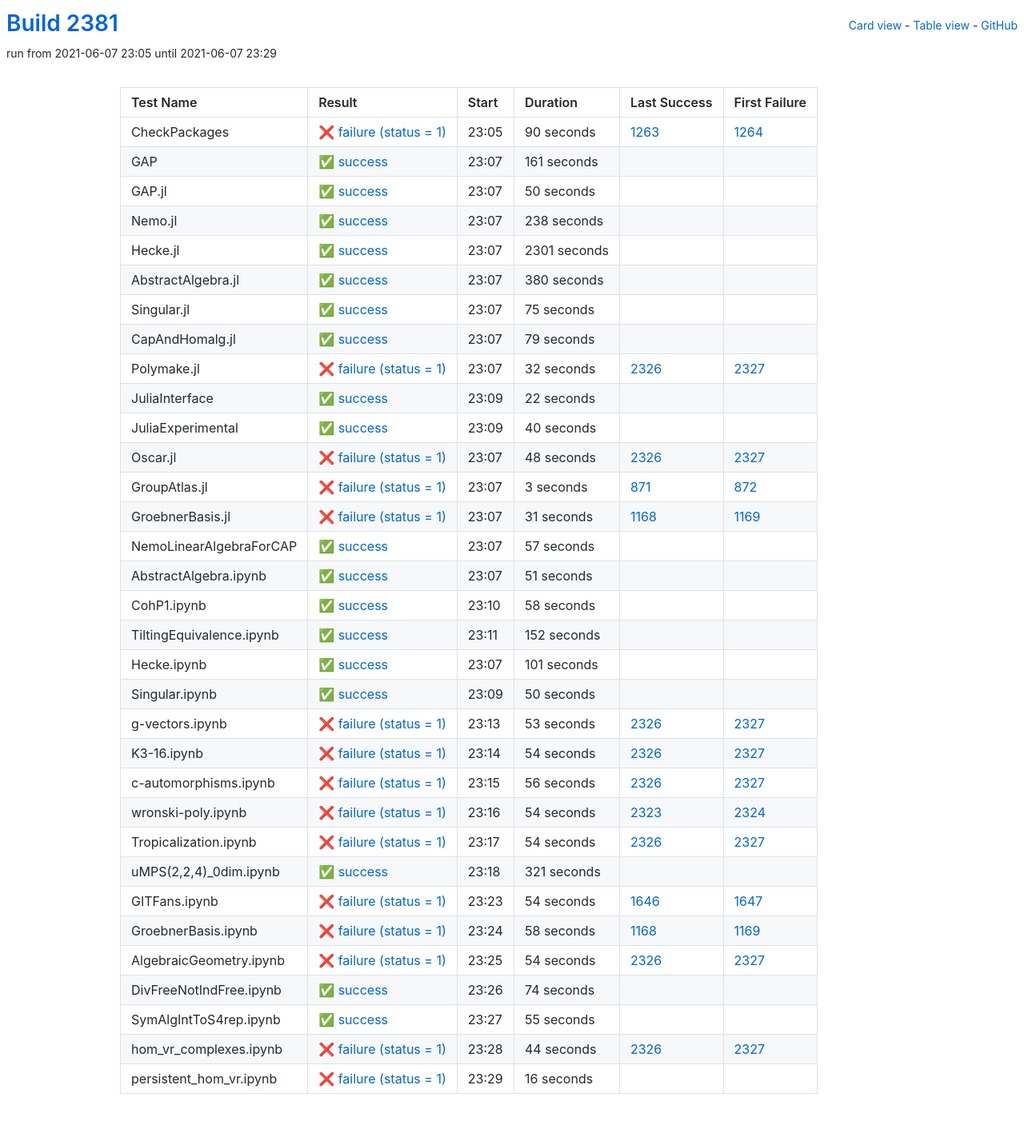
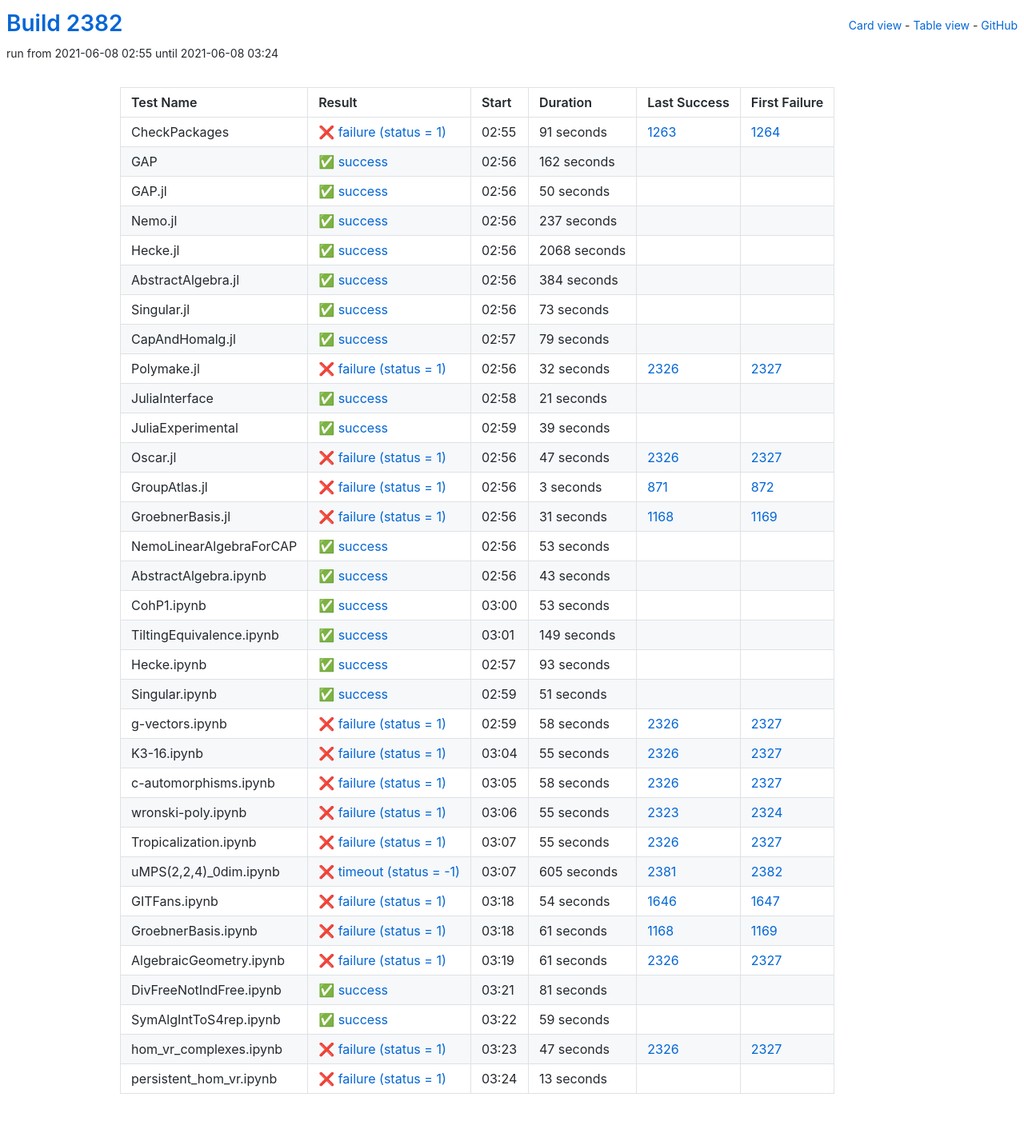
Before and after one commit to oscar-system/oscar-ci-status-stable, a Jekyll site: the page built from table.html, in a window 1280 px wide. Shown: the whole page at 80% size. Built offline with Jekyll 4.4.1, drawn with Linux system fonts in a browser that asks for light colours.

Commit message:
Build #2382

```diff
--- a/_data/ci.yml
+++ b/_data/ci.yml
@@ -1,6 +1,6 @@
 ---
-build: 2381
-build_url: https://oscarci.mathematik.uni-kl.de/job/oscar-stable/2381/
+build: 2382
+build_url: https://oscarci.mathematik.uni-kl.de/job/oscar-stable/2382/
 job: oscar-stable
 organization: oscar-system
 repo: oscar-ci-status-stable
@@ -8,32 +8,32 @@ repourl: https://github.com/oscar-system/oscar-ci-status-stable
 tests:
 - name: CheckPackages
   id: checkpackages
-  log: https://oscarci.mathematik.uni-kl.de/job/oscar-stable/2381/artifact/logs/build-2381/CheckPackages.log
-  start: 2021-06-07 23:05
+  log: https://oscarci.mathematik.uni-kl.de/job/oscar-stable/2382/artifact/logs/build-2382/CheckPackages.log
+  start: 2021-06-08 02:55
   success: false
   exitcode: 1
   status: failure
-  duration: 90
+  duration: 91
   last_success: 1263
   last_success_url: https://oscarci.mathematik.uni-kl.de/job/oscar-stable/1263/
   first_failure: 1264
   first_failure_url: https://oscarci.mathematik.uni-kl.de/job/oscar-stable/1264/
 - name: GAP
   id: gap
-  log: https://oscarci.mathematik.uni-kl.de/job/oscar-stable/2381/artifact/logs/build-2381/GAP.log
-  start: 2021-06-07 23:07
+  log: https://oscarci.mathematik.uni-kl.de/job/oscar-stable/2382/artifact/logs/build-2382/GAP.log
+  start: 2021-06-08 02:56
   success: true
   exitcode: 0
   status: success
-  duration: 161
+  duration: 162
   last_success: false
   last_success_url:
   first_failure: false
   first_failure_url:
 - name: GAP.jl
   id: gap-jl
-  log: https://oscarci.mathematik.uni-kl.de/job/oscar-stable/2381/artifact/logs/build-2381/GAP.jl.log
-  start: 2021-06-07 23:07
+  log: https://oscarci.mathematik.uni-kl.de/job/oscar-stable/2382/artifact/logs/build-2382/GAP.jl.log
+  start: 2021-06-08 02:56
   success: true
   exitcode: 0
   status: success
@@ -44,56 +44,56 @@ tests:
   first_failure_url:
 - name: Nemo.jl
   id: nemo-jl
-  log: https://oscarci.mathematik.uni-kl.de/job/oscar-stable/2381/artifact/logs/build-2381/Nemo.jl.log
-  start: 2021-06-07 23:07
+  log: https://oscarci.mathematik.uni-kl.de/job/oscar-stable/2382/artifact/logs/build-2382/Nemo.jl.log
+  start: 2021-06-08 02:56
   success: true
   exitcode: 0
   status: success
-  duration: 238
+  duration: 237
   last_success: false
   last_success_url:
   first_failure: false
   first_failure_url:
 - name: Hecke.jl
   id: hecke-jl
-  log: https://oscarci.mathematik.uni-kl.de/job/oscar-stable/2381/artifact/logs/build-2381/Hecke.jl.log
-  start: 2021-06-07 23:07
+  log: https://oscarci.mathematik.uni-kl.de/job/oscar-stable/2382/artifact/logs/build-2382/Hecke.jl.log
+  start: 2021-06-08 02:56
   success: true
   exitcode: 0
   status: success
-  duration: 2301
+  duration: 2068
   last_success: false
   last_success_url:
   first_failure: false
   first_failure_url:
 - name: AbstractAlgebra.jl
   id: abstractalgebra-jl
-  log: https://oscarci.mathematik.uni-kl.de/job/oscar-stable/2381/artifact/logs/build-2381/AbstractAlgebra.jl.log
-  start: 2021-06-07 23:07
+  log: https://oscarci.mathematik.uni-kl.de/job/oscar-stable/2382/artifact/logs/build-2382/AbstractAlgebra.jl.log
+  start: 2021-06-08 02:56
   success: true
   exitcode: 0
   status: success
-  duration: 380
+  duration: 384
   last_success: false
   last_success_url:
   first_failure: false
   first_failure_url:
 - name: Singular.jl
   id: singular-jl
-  log: https://oscarci.mathematik.uni-kl.de/job/oscar-stable/2381/artifact/logs/build-2381/Singular.jl.log
-  start: 2021-06-07 23:07
+  log: https://oscarci.mathematik.uni-kl.de/job/oscar-stable/2382/artifact/logs/build-2382/Singular.jl.log
+  start: 2021-06-08 02:56
   success: true
   exitcode: 0
   status: success
-  duration: 75
+  duration: 73
   last_success: false
   last_success_url:
   first_failure: false
   first_failure_url:
 - name: CapAndHomalg.jl
   id: capandhomalg-jl
-  log: https://oscarci.mathematik.uni-kl.de/job/oscar-stable/2381/artifact/logs/build-2381/CapAndHomalg.jl.log
-  start: 2021-06-07 23:07
+  log: https://oscarci.mathematik.uni-kl.de/job/oscar-stable/2382/artifact/logs/build-2382/CapAndHomalg.jl.log
+  start: 2021-06-08 02:57
   success: true
   exitcode: 0
   status: success
@@ -104,8 +104,8 @@ tests:
   first_failure_url:
 - name: Polymake.jl
   id: polymake-jl
-  log: https://oscarci.mathematik.uni-kl.de/job/oscar-stable/2381/artifact/logs/build-2381/Polymake.jl.log
-  start: 2021-06-07 23:07
+  log: https://oscarci.mathematik.uni-kl.de/job/oscar-stable/2382/artifact/logs/build-2382/Polymake.jl.log
+  start: 2021-06-08 02:56
   success: false
   exitcode: 1
   status: failure
@@ -116,44 +116,44 @@ tests:
   first_failure_url: https://oscarci.mathematik.uni-kl.de/job/oscar-stable/2327/
 - name: JuliaInterface
   id: juliainterface
-  log: https://oscarci.mathematik.uni-kl.de/job/oscar-stable/2381/artifact/logs/build-2381/JuliaInterface.log
-  start: 2021-06-07 23:09
+  log: https://oscarci.mathematik.uni-kl.de/job/oscar-stable/2382/artifact/logs/build-2382/JuliaInterface.log
+  start: 2021-06-08 02:58
   success: true
   exitcode: 0
   status: success
-  duration: 22
+  duration: 21
   last_success: false
   last_success_url:
   first_failure: false
   first_failure_url:
 - name: JuliaExperimental
   id: juliaexperimental
-  log: https://oscarci.mathematik.uni-kl.de/job/oscar-stable/2381/artifact/logs/build-2381/JuliaExperimental.log
-  start: 2021-06-07 23:09
+  log: https://oscarci.mathematik.uni-kl.de/job/oscar-stable/2382/artifact/logs/build-2382/JuliaExperimental.log
+  start: 2021-06-08 02:59
   success: true
   exitcode: 0
   status: success
-  duration: 40
+  duration: 39
   last_success: false
   last_success_url:
   first_failure: false
   first_failure_url:
 - name: Oscar.jl
   id: oscar-jl
-  log: https://oscarci.mathematik.uni-kl.de/job/oscar-stable/2381/artifact/logs/build-2381/Oscar.jl.log
-  start: 2021-06-07 23:07
+  log: https://oscarci.mathematik.uni-kl.de/job/oscar-stable/2382/artifact/logs/build-2382/Oscar.jl.log
+  start: 2021-06-08 02:56
   success: false
   exitcode: 1
   status: failure
-  duration: 48
+  duration: 47
   last_success: 2326
   last_success_url: https://oscarci.mathematik.uni-kl.de/job/oscar-stable/2326/
   first_failure: 2327
   first_failure_url: https://oscarci.mathematik.uni-kl.de/job/oscar-stable/2327/
 - name: GroupAtlas.jl
   id: groupatlas-jl
-  log: https://oscarci.mathematik.uni-kl.de/job/oscar-stable/2381/artifact/logs/build-2381/GroupAtlas.jl.log
-  start: 2021-06-07 23:07
+  log: https://oscarci.mathematik.uni-kl.de/job/oscar-stable/2382/artifact/logs/build-2382/GroupAtlas.jl.log
+  start: 2021-06-08 02:56
   success: false
   exitcode: 1
   status: failure
@@ -164,8 +164,8 @@ tests:
   first_failure_url: https://oscarci.mathematik.uni-kl.de/job/oscar-stable/872/
 - name: GroebnerBasis.jl
   id: groebnerbasis-jl
-  log: https://oscarci.mathematik.uni-kl.de/job/oscar-stable/2381/artifact/logs/build-2381/GroebnerBasis.jl.log
-  start: 2021-06-07 23:07
+  log: https://oscarci.mathematik.uni-kl.de/job/oscar-stable/2382/artifact/logs/build-2382/GroebnerBasis.jl.log
+  start: 2021-06-08 02:56
   success: false
   exitcode: 1
   status: failure
@@ -176,20 +176,68 @@ tests:
   first_failure_url: https://oscarci.mathematik.uni-kl.de/job/oscar-stable/1169/
 - name: NemoLinearAlgebraForCAP
   id: nemolinearalgebraforcap
-  log: https://oscarci.mathematik.uni-kl.de/job/oscar-stable/2381/artifact/logs/build-2381/NemoLinearAlgebraForCAP.log
-  start: 2021-06-07 23:07
+  log: https://oscarci.mathematik.uni-kl.de/job/oscar-stable/2382/artifact/logs/build-2382/NemoLinearAlgebraForCAP.log
+  start: 2021-06-08 02:56
   success: true
   exitcode: 0
   status: success
-  duration: 57
+  duration: 53
   last_success: false
   last_success_url:
   first_failure: false
   first_failure_url:
 - name: AbstractAlgebra.ipynb
   id: abstractalgebra-ipynb
-  log: https://oscarci.mathematik.uni-kl.de/job/oscar-stable/2381/artifact/logs/build-2381/AbstractAlgebra.ipynb.log
-  start: 2021-06-07 23:07
+  log: https://oscarci.mathematik.uni-kl.de/job/oscar-stable/2382/artifact/logs/build-2382/AbstractAlgebra.ipynb.log
+  start: 2021-06-08 02:56
+  success: true
+  exitcode: 0
+  status: success
+  duration: 43
+  last_success: false
+  last_success_url:
+  first_failure: false
+  first_failure_url:
+- name: CohP1.ipynb
+  id: cohp1-ipynb
+  log: https://oscarci.mathematik.uni-kl.de/job/oscar-stable/2382/artifact/logs/build-2382/CohP1.ipynb.log
+  start: 2021-06-08 03:00
+  success: true
+  exitcode: 0
+  status: success
+  duration: 53
+  last_success: false
+  last_success_url:
+  first_failure: false
+  first_failure_url:
+- name: TiltingEquivalence.ipynb
+  id: tiltingequivalence-ipynb
+  log: https://oscarci.mathematik.uni-kl.de/job/oscar-stable/2382/artifact/logs/build-2382/TiltingEquivalence.ipynb.log
+  start: 2021-06-08 03:01
+  success: true
+  exitcode: 0
+  status: success
+  duration: 149
+  last_success: false
+  last_success_url:
+  first_failure: false
+  first_failure_url:
+- name: Hecke.ipynb
+  id: hecke-ipynb
+  log: https://oscarci.mathematik.uni-kl.de/job/oscar-stable/2382/artifact/logs/build-2382/Hecke.ipynb.log
+  start: 2021-06-08 02:57
+  success: true
+  exitcode: 0
+  status: success
+  duration: 93
+  last_success: false
+  last_success_url:
+  first_failure: false
+  first_failure_url:
+- name: Singular.ipynb
+  id: singular-ipynb
+  log: https://oscarci.mathematik.uni-kl.de/job/oscar-stable/2382/artifact/logs/build-2382/Singular.ipynb.log
+  start: 2021-06-08 02:59
   success: true
   exitcode: 0
   status: success
@@ -198,130 +246,82 @@ tests:
   last_success_url:
   first_failure: false
   first_failure_url:
-- name: CohP1.ipynb
-  id: cohp1-ipynb
-  log: https://oscarci.mathematik.uni-kl.de/job/oscar-stable/2381/artifact/logs/build-2381/CohP1.ipynb.log
-  start: 2021-06-07 23:10
-  success: true
-  exitcode: 0
-  status: success
-  duration: 58
-  last_success: false
-  last_success_url:
-  first_failure: false
-  first_failure_url:
-- name: TiltingEquivalence.ipynb
-  id: tiltingequivalence-ipynb
-  log: https://oscarci.mathematik.uni-kl.de/job/oscar-stable/2381/artifact/logs/build-2381/TiltingEquivalence.ipynb.log
-  start: 2021-06-07 23:11
-  success: true
-  exitcode: 0
-  status: success
-  duration: 152
-  last_success: false
-  last_success_url:
-  first_failure: false
-  first_failure_url:
-- name: Hecke.ipynb
-  id: hecke-ipynb
-  log: https://oscarci.mathematik.uni-kl.de/job/oscar-stable/2381/artifact/logs/build-2381/Hecke.ipynb.log
-  start: 2021-06-07 23:07
-  success: true
-  exitcode: 0
-  status: success
-  duration: 101
-  last_success: false
-  last_success_url:
-  first_failure: false
-  first_failure_url:
-- name: Singular.ipynb
-  id: singular-ipynb
-  log: https://oscarci.mathematik.uni-kl.de/job/oscar-stable/2381/artifact/logs/build-2381/Singular.ipynb.log
-  start: 2021-06-07 23:09
-  success: true
-  exitcode: 0
-  status: success
-  duration: 50
-  last_success: false
-  last_success_url:
-  first_failure: false
-  first_failure_url:
 - name: g-vectors.ipynb
   id: g-vectors-ipynb
-  log: https://oscarci.mathematik.uni-kl.de/job/oscar-stable/2381/artifact/logs/build-2381/g-vectors.ipynb.log
-  start: 2021-06-07 23:13
+  log: https://oscarci.mathematik.uni-kl.de/job/oscar-stable/2382/artifact/logs/build-2382/g-vectors.ipynb.log
+  start: 2021-06-08 02:59
   success: false
   exitcode: 1
   status: failure
-  duration: 53
+  duration: 58
   last_success: 2326
   last_success_url: https://oscarci.mathematik.uni-kl.de/job/oscar-stable/2326/
   first_failure: 2327
   first_failure_url: https://oscarci.mathematik.uni-kl.de/job/oscar-stable/2327/
 - name: K3-16.ipynb
   id: k3-16-ipynb
-  log: https://oscarci.mathematik.uni-kl.de/job/oscar-stable/2381/artifact/logs/build-2381/K3-16.ipynb.log
-  start: 2021-06-07 23:14
+  log: https://oscarci.mathematik.uni-kl.de/job/oscar-stable/2382/artifact/logs/build-2382/K3-16.ipynb.log
+  start: 2021-06-08 03:04
   success: false
   exitcode: 1
   status: failure
-  duration: 54
+  duration: 55
   last_success: 2326
   last_success_url: https://oscarci.mathematik.uni-kl.de/job/oscar-stable/2326/
   first_failure: 2327
   first_failure_url: https://oscarci.mathematik.uni-kl.de/job/oscar-stable/2327/
 - name: c-automorphisms.ipynb
   id: c-automorphisms-ipynb
-  log: https://oscarci.mathematik.uni-kl.de/job/oscar-stable/2381/artifact/logs/build-2381/c-automorphisms.ipynb.log
-  start: 2021-06-07 23:15
+  log: https://oscarci.mathematik.uni-kl.de/job/oscar-stable/2382/artifact/logs/build-2382/c-automorphisms.ipynb.log
+  start: 2021-06-08 03:05
   success: false
   exitcode: 1
   status: failure
-  duration: 56
+  duration: 58
   last_success: 2326
   last_success_url: https://oscarci.mathematik.uni-kl.de/job/oscar-stable/2326/
   first_failure: 2327
   first_failure_url: https://oscarci.mathematik.uni-kl.de/job/oscar-stable/2327/
 - name: wronski-poly.ipynb
   id: wronski-poly-ipynb
-  log: https://oscarci.mathematik.uni-kl.de/job/oscar-stable/2381/artifact/logs/build-2381/wronski-poly.ipynb.log
-  start: 2021-06-07 23:16
+  log: https://oscarci.mathematik.uni-kl.de/job/oscar-stable/2382/artifact/logs/build-2382/wronski-poly.ipynb.log
+  start: 2021-06-08 03:06
   success: false
   exitcode: 1
   status: failure
-  duration: 54
+  duration: 55
   last_success: 2323
   last_success_url: https://oscarci.mathematik.uni-kl.de/job/oscar-stable/2323/
   first_failure: 2324
   first_failure_url: https://oscarci.mathematik.uni-kl.de/job/oscar-stable/2324/
 - name: Tropicalization.ipynb
   id: tropicalization-ipynb
-  log: https://oscarci.mathematik.uni-kl.de/job/oscar-stable/2381/artifact/logs/build-2381/Tropicalization.ipynb.log
-  start: 2021-06-07 23:17
+  log: https://oscarci.mathematik.uni-kl.de/job/oscar-stable/2382/artifact/logs/build-2382/Tropicalization.ipynb.log
+  start: 2021-06-08 03:07
   success: false
   exitcode: 1
   status: failure
-  duration: 54
+  duration: 55
   last_success: 2326
   last_success_url: https://oscarci.mathematik.uni-kl.de/job/oscar-stable/2326/
   first_failure: 2327
   first_failure_url: https://oscarci.mathematik.uni-kl.de/job/oscar-stable/2327/
 - name: uMPS(2,2,4)_0dim.ipynb
   id: umps-2-2-4-0dim-ipynb
-  log: https://oscarci.mathematik.uni-kl.de/job/oscar-stable/2381/artifact/logs/build-2381/uMPS-2-2-4-_0dim.ipynb.log
-  start: 2021-06-07 23:18
-  success: true
-  exitcode: 0
-  status: success
-  duration: 321
-  last_success: false
-  last_success_url:
-  first_failure: false
-  first_failure_url:
+  log: https://oscarci.mathematik.uni-kl.de/job/oscar-stable/2382/artifact/logs/build-2382/uMPS-2-2-4-_0dim.ipynb.log
+  start: 2021-06-08 03:07
+  success: false
+  exitcode: -1
+  status: timeout
+  duration: 605
+  last_success: 2381
+  last_success_url: https://oscarci.mathematik.uni-kl.de/job/oscar-stable/2381/
+  first_failure: 2382
+  first_failure_url: https://oscarci.mathematik.uni-kl.de/job/oscar-stable/2382/
 - name: GITFans.ipynb
   id: gitfans-ipynb
-  log: https://oscarci.mathematik.uni-kl.de/job/oscar-stable/2381/artifact/logs/build-2381/GITFans.ipynb.log
-  start: 2021-06-07 23:23
+  log: https://oscarci.mathematik.uni-kl.de/job/oscar-stable/2382/artifact/logs/build-2382/GITFans.ipynb.log
+  start: 2021-06-08 03:18
   success: false
   exitcode: 1
   status: failure
@@ -332,72 +332,72 @@ tests:
   first_failure_url: https://oscarci.mathematik.uni-kl.de/job/oscar-stable/1647/
 - name: GroebnerBasis.ipynb
   id: groebnerbasis-ipynb
-  log: https://oscarci.mathematik.uni-kl.de/job/oscar-stable/2381/artifact/logs/build-2381/GroebnerBasis.ipynb.log
-  start: 2021-06-07 23:24
+  log: https://oscarci.mathematik.uni-kl.de/job/oscar-stable/2382/artifact/logs/build-2382/GroebnerBasis.ipynb.log
+  start: 2021-06-08 03:18
   success: false
   exitcode: 1
   status: failure
-  duration: 58
+  duration: 61
   last_success: 1168
   last_success_url: https://oscarci.mathematik.uni-kl.de/job/oscar-stable/1168/
   first_failure: 1169
   first_failure_url: https://oscarci.mathematik.uni-kl.de/job/oscar-stable/1169/
 - name: AlgebraicGeometry.ipynb
   id: algebraicgeometry-ipynb
-  log: https://oscarci.mathematik.uni-kl.de/job/oscar-stable/2381/artifact/logs/build-2381/AlgebraicGeometry.ipynb.log
-  start: 2021-06-07 23:25
+  log: https://oscarci.mathematik.uni-kl.de/job/oscar-stable/2382/artifact/logs/build-2382/AlgebraicGeometry.ipynb.log
+  start: 2021-06-08 03:19
   success: false
   exitcode: 1
   status: failure
-  duration: 54
+  duration: 61
   last_success: 2326
   last_success_url: https://oscarci.mathematik.uni-kl.de/job/oscar-stable/2326/
   first_failure: 2327
   first_failure_url: https://oscarci.mathematik.uni-kl.de/job/oscar-stable/2327/
 - name: DivFreeNotIndFree.ipynb
   id: divfreenotindfree-ipynb
-  log: https://oscarci.mathematik.uni-kl.de/job/oscar-stable/2381/artifact/logs/build-2381/DivFreeNotIndFree.ipynb.log
-  start: 2021-06-07 23:26
+  log: https://oscarci.mathematik.uni-kl.de/job/oscar-stable/2382/artifact/logs/build-2382/DivFreeNotIndFree.ipynb.log
+  start: 2021-06-08 03:21
   success: true
   exitcode: 0
   status: success
-  duration: 74
+  duration: 81
   last_success: false
   last_success_url:
   first_failure: false
   first_failure_url:
 - name: SymAlgIntToS4rep.ipynb
   id: symalginttos4rep-ipynb
-  log: https://oscarci.mathematik.uni-kl.de/job/oscar-stable/2381/artifact/logs/build-2381/SymAlgIntToS4rep.ipynb.log
-  start: 2021-06-07 23:27
+  log: https://oscarci.mathematik.uni-kl.de/job/oscar-stable/2382/artifact/logs/build-2382/SymAlgIntToS4rep.ipynb.log
+  start: 2021-06-08 03:22
   success: true
   exitcode: 0
   status: success
-  duration: 55
+  duration: 59
   last_success: false
   last_success_url:
   first_failure: false
   first_failure_url:
 - name: hom_vr_complexes.ipynb
   id: hom-vr-complexes-ipynb
-  log: https://oscarci.mathematik.uni-kl.de/job/oscar-stable/2381/artifact/logs/build-2381/hom_vr_complexes.ipynb.log
-  start: 2021-06-07 23:28
+  log: https://oscarci.mathematik.uni-kl.de/job/oscar-stable/2382/artifact/logs/build-2382/hom_vr_complexes.ipynb.log
+  start: 2021-06-08 03:23
   success: false
   exitcode: 1
   status: failure
-  duration: 44
+  duration: 47
   last_success: 2326
   last_success_url: https://oscarci.mathematik.uni-kl.de/job/oscar-stable/2326/
   first_failure: 2327
   first_failure_url: https://oscarci.mathematik.uni-kl.de/job/oscar-stable/2327/
 - name: persistent_hom_vr.ipynb
   id: persistent-hom-vr-ipynb
-  log: https://oscarci.mathematik.uni-kl.de/job/oscar-stable/2381/artifact/logs/build-2381/persistent_hom_vr.ipynb.log
-  start: 2021-06-07 23:29
+  log: https://oscarci.mathematik.uni-kl.de/job/oscar-stable/2382/artifact/logs/build-2382/persistent_hom_vr.ipynb.log
+  start: 2021-06-08 03:24
   success: false
   exitcode: 1
   status: failure
-  duration: 16
+  duration: 13
   last_success: false
   last_success_url:
   first_failure: false
```
Also changed, not shown: README.md.
